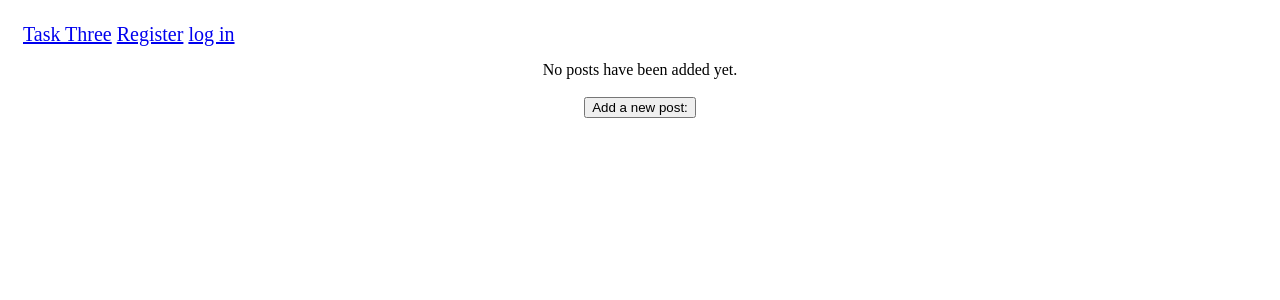
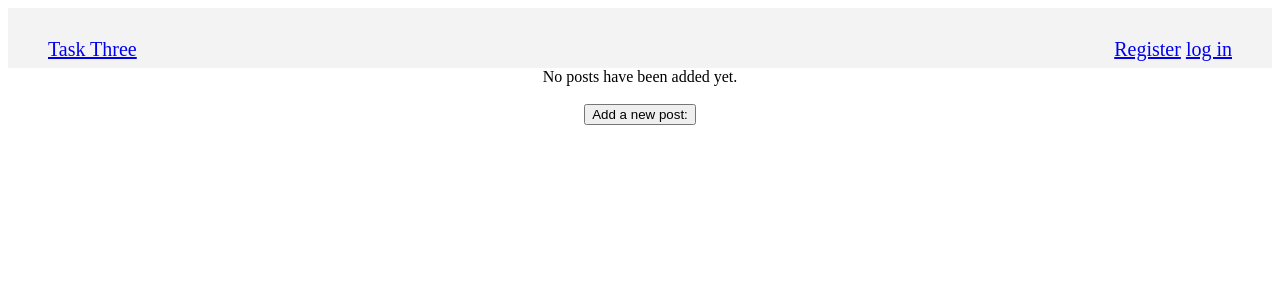
Before and after one commit to SStefanovskyi/Finteh_test_task, a Django app: page / in a window 1280 px wide. Shown: the top 300 px of the page. Run offline with Django 3.2, Linux system fonts and the light colour scheme; data that the repository does not hold is empty.

Commit message:
update base.html and post.html

```diff
--- a/task_three/task_threes/templates/task_threes/base.html
+++ b/task_three/task_threes/templates/task_threes/base.html
@@ -1,5 +1,7 @@
-<div style="padding: 15px; font-size: 20px; ">
-    <a href="{% url 'task_threes:posts' %}">Task Three</a>
+<div style="padding: 30px; font-size: 20px; background-color: #f3f3f3">
+    <div style="float:left; padding-left:10px;"><a href="{% url 'task_threes:posts' %}">Task Three</a></div>
+
+    <div style="float:right; padding-right:10px;;">
         {% if user.is_authenticated %}
             Hello, {{ user.username }}.
             <a href="{% url 'users:logout' %}">log out</a>
@@ -8,5 +10,6 @@
             <a href="{% url 'users:login' %}">log in</a>
         {% endif %}
     </div>
+</div>
 
 {% block content %}{% endblock content %}
--- a/task_three/task_threes/templates/task_threes/posts.html
+++ b/task_three/task_threes/templates/task_threes/posts.html
@@ -4,10 +4,10 @@
     <div>
         {% block content %}
         {% for posts in post %}
-            <div style="background-color: white;padding: 20px;margin-top: 20px;">
+            <div style="background-color: #f3f3f3;padding: 20px;margin-top: 20px;">
                 <h2>{{ posts.title }}</h2>
                 <h5>{{ posts.content }}</h5>
-                <img style="height: 200px" src="{{ posts.image.url }}">
+{#                <img style="height: 200px" src="{{ posts.image.url }}">#}
             </div>
 
             {% empty %}
```
Lines whose indentation alone changed are shown as unchanged.
